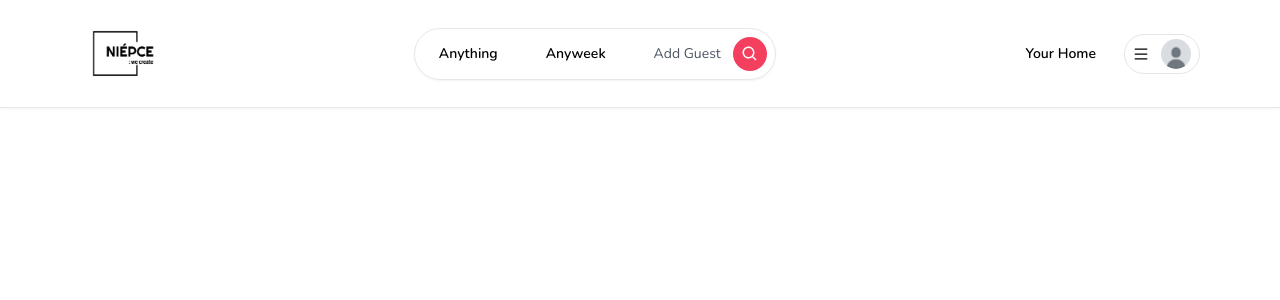
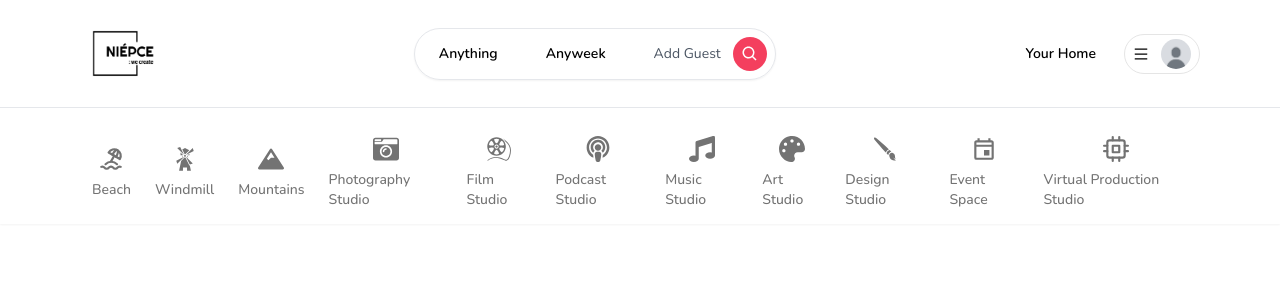
Before and after one commit to xXemran05khanXx/Studio_Rental_Website, a Next.js app in the folder studio_rental_web/: page / in a window 1280 px wide. Shown: the top 300 px of the page. Built offline with nearby package versions, Linux system fonts and the light colour scheme; no server answers.

Commit message:
Added User Interface for Categories Section

```diff
--- /dev/null
+++ b/studio_rental_web/app/components/navbar/Categories.tsx
@@ -0,0 +1,105 @@
+'use client'
+
+import  Container  from "../Container";
+import CategoryBox from "./CategoryBox";
+import { useSearchParams, usePathname } from "next/navigation";
+
+import { TbBeach } from "react-icons/tb";
+import { GiWindmill, GiMicrophone, GiFilmSpool, GiPaintBrush } from "react-icons/gi";
+import { FaMountain, FaPodcast, FaMusic, FaCameraRetro, FaPalette } from "react-icons/fa";
+import { MdOutlineEvent } from "react-icons/md";
+import { FiCpu } from "react-icons/fi";
+
+export const categories = [
+    {
+        label: 'Beach',
+        icon: TbBeach,
+        description: 'This property is close to the beach'
+    },
+    {
+        label: 'Windmill',
+        icon: GiWindmill,
+        description: 'This property is close to a windmill'
+    },
+    {
+        label: 'Mountains',
+        icon: FaMountain,
+        description: 'This property is close to the mountains'
+    },
+    {
+        label: 'Photography Studio',
+        icon: FaCameraRetro,
+        description: 'A studio equipped for professional photography sessions'
+    },
+    {
+        label: 'Film Studio',
+        icon: GiFilmSpool,
+        description: 'A space designed for video production, filming, and editing'
+    },
+    {
+        label: 'Podcast Studio',
+        icon: FaPodcast,
+        description: 'A soundproof studio for podcast recording with quality audio equipment'
+    },
+    {
+        label: 'Music Studio',
+        icon: FaMusic,
+        description: 'A studio for recording and mixing music with professional sound equipment'
+    },
+    {
+        label: 'Art Studio',
+        icon: FaPalette,
+        description: 'A creative space for artists to work on painting, sculpting, or drawing'
+    },
+    {
+        label: 'Design Studio',
+        icon: GiPaintBrush,
+        description: 'A studio with tools for fashion design, sewing, and prototyping'
+    },
+    {
+        label: 'Event Space',
+        icon: MdOutlineEvent,
+        description: 'A flexible studio space for hosting events, workshops, or classes'
+    },
+    {
+        label: 'Virtual Production Studio',
+        icon: FiCpu,
+        description: 'A high-tech studio for VR/AR content creation and virtual productions'
+    }
+];
+
+
+const Categories = () => {
+    const params = useSearchParams();
+    const category = params?.get('category');
+    const pathname = usePathname();
+
+    const isMainPage = pathname === '/'
+    if(!isMainPage) {
+        return null;
+    }
+    return (
+        <Container>
+        <div
+           className="
+           pt-4
+           flex
+           items-center
+           justify-between
+           overflow-x-auto
+           "
+        >
+          {categories.map((item) => (
+            <CategoryBox
+              key={item.label}
+              label={item.label}
+              icon={item.icon}
+              selected= {category === item.label}
+            />
+          ))}
+        </div>
+        </Container>
+
+    );
+}
+export default Categories;
--- /dev/null
+++ b/studio_rental_web/app/components/navbar/CategoryBox.tsx
@@ -0,0 +1,68 @@
+'use client'
+import { useRouter, useSearchParams } from 'next/navigation';
+import React, { useCallback } from 'react'
+import { IconType } from 'react-icons'
+import queryString from 'query-string';
+
+interface CategoryBoxProps {
+    icon: IconType;
+    label: string;
+    selected?: boolean;
+}
+const CategoryBox: React.FC<CategoryBoxProps>  = ({
+    icon: Icon,
+    label,
+    selected
+}) => {
+    const router =  useRouter();
+    const params = useSearchParams();
+
+    const handleClick = useCallback (() => {
+     let currentQuery = {};
+
+     if (params) {
+        currentQuery = queryString.parse(params.toString());
+     }
+
+     const updatedQuery: any = {
+        ...currentQuery,
+        category: label
+     }
+
+     if (params?.get('category') == label) {
+        delete updatedQuery.category;
+     }
+
+     const url = queryString.stringifyUrl({
+        url: '/',
+        query: updatedQuery
+       }, {skipNull: true});
+        router.push(url);
+    }, [label,params,router]);
+  return (
+   <div
+      onClick={handleClick}
+      className=
+       {`
+         flex
+         flex-col
+         items-center
+         gap-2
+         p-3
+         border-b-2
+         hover:text-neutral-800
+         transition
+         cursor-pointer
+         ${selected ? 'border-b-neutral-800' : 'border-transparent'}
+         ${selected ? 'text-neutral-800' : 'text-neutral-500'}
+       `}
+    >
+       <Icon size={26}/>
+       <div className="font-medium text-sm">
+          {label}
+       </div>
+    </div>
+  )
+}
+
+export default CategoryBox
--- a/studio_rental_web/app/components/navbar/Navbar.tsx
+++ b/studio_rental_web/app/components/navbar/Navbar.tsx
@@ -1,6 +1,7 @@
 'use client'
 
 import  Container  from "../Container";
+import Categories from "./Categories";
 import Logo from "./logo"
 import Search from "./Search";
 import UserMenu from "./UserMenu";
@@ -33,6 +34,7 @@ const Navbar: React. FC<NavbarProps> = ({currentUser}) => {
                 </Container>
 
             </div>
+            <Categories />
         </div>
     );
 }
--- a/studio_rental_web/app/components/navbar/logo.tsx
+++ b/studio_rental_web/app/components/navbar/logo.tsx
@@ -7,6 +7,7 @@ const Logo = () => {
 
     return(
         <Image
+        onClick={() => router.push('/')}
         alt="Logo"
         className="hidden md:block cursor-pointer"
         height="100"
--- a/studio_rental_web/package.json
+++ b/studio_rental_web/package.json
@@ -15,6 +15,7 @@
     "bcrypt": "^5.1.1",
     "next": "14.2.9",
     "next-auth": "^4.24.7",
+    "query-string": "^9.1.0",
     "react": "^18",
     "react-dom": "^18",
     "react-hook-form": "^7.53.0",
```
Also changed, not shown: 1 other file (tests, documents, lock files or other folders).
